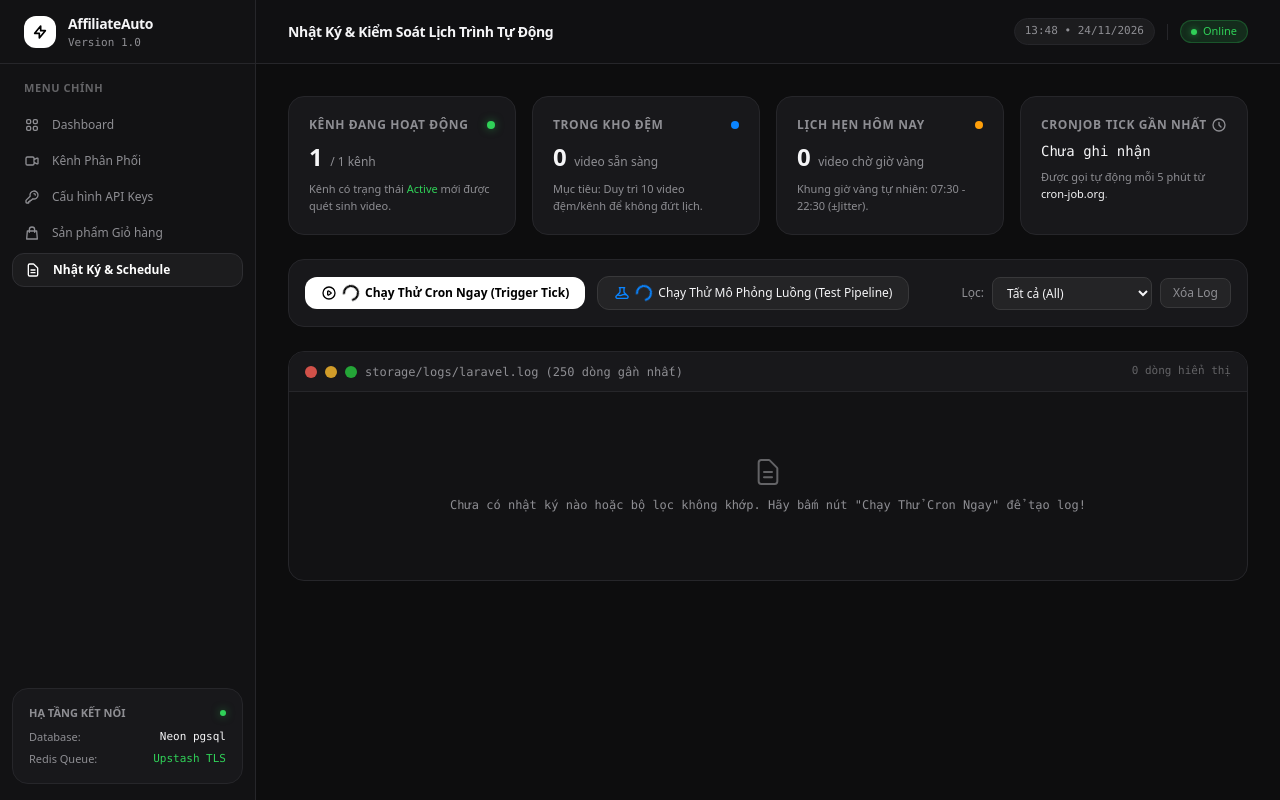
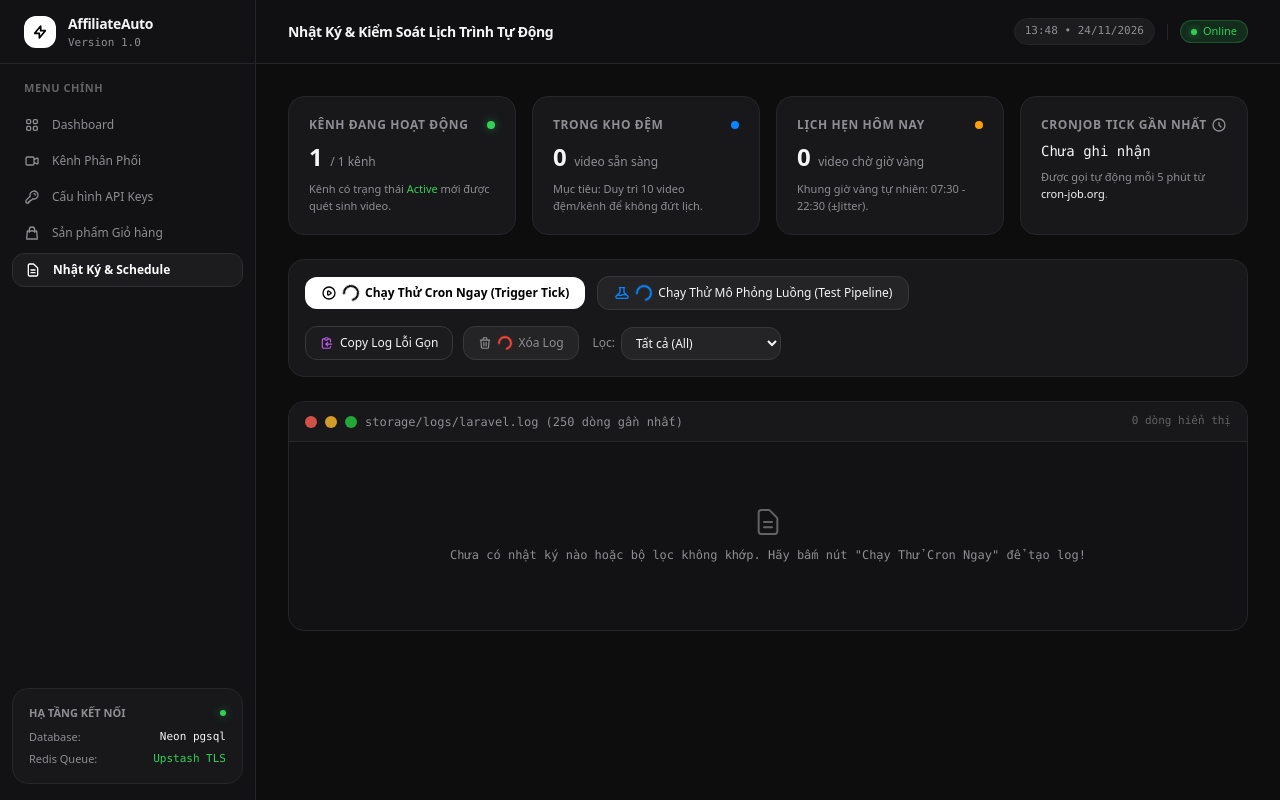
Before and after one commit to DuyThai963/affiliateauto, a Laravel app: page /system-logs in a window 1280 px wide. Run offline with Laravel 12, Linux system fonts and the light colour scheme; tables that the repository leaves empty hold one stand-in row (values such as "Sample post"); some libraries are stand-ins or nearby versions.

Commit message:
thai-fix: resolve postgresql ssl client certificate permission for www-data worker and add clean error copy plus log clear tools

```diff
--- a/app/Livewire/Logs/SystemLogViewer.php
+++ b/app/Livewire/Logs/SystemLogViewer.php
@@ -95,9 +95,71 @@ class SystemLogViewer extends Component
     {
         $logPath = storage_path('logs/laravel.log');
         if (File::exists($logPath)) {
-            File::put($logPath, '[' . Carbon::now()->toDateTimeString() . "] local.INFO: --- NHẬT KÝ HỆ THỐNG ĐÃ ĐƯỢC LÀM SẠCH BỞI QUẢN TRỊ VIÊN ---\n");
+            File::put($logPath, '[' . Carbon::now()->toDateTimeString() . "] production.INFO: --- NHẬT KÝ ĐÃ ĐƯỢC XÓA SẠCH VÀ LÀM MỚI HOÀN TOÀN ---\n");
         }
-        $this->lastTickMessage = '🗑 Đã xóa sạch nhật ký hệ thống.';
+        $this->lastTickMessage = '🗑 Đã xóa sạch toàn bộ log cũ! Sẵn sàng ghi nhận chu trình mới.';
+    }
+
+    public function getCleanErrors(): string
+    {
+        $logPath = storage_path('logs/laravel.log');
+        if (!File::exists($logPath)) {
+            return 'Chưa có tệp nhật ký nào được ghi nhận.';
+        }
+
+        $rawContent = (string) File::get($logPath);
+        $lines = explode("\n", $rawContent);
+
+        $filteredLines = [];
+
+        foreach ($lines as $line) {
+            $trimmed = trim($line);
+            if ($trimmed === '') {
+                continue;
+            }
+
+            // 1. Loại bỏ các dòng stack trace dư thừa dạng "#37 {main}", "#36 /var/www/vendor/..."
+            if (preg_match('/^\s*(#[0-9]+|\{main\}|INFO$|ERR$|DEBUG$|WARN$|\"\}|\"|\[stacktrace\])/i', $trimmed)) {
+                continue;
+            }
+
+            // 2. Loại bỏ các đường dẫn vendor nội bộ nếu không chứa exception thực tế
+            if (str_contains($trimmed, '/vendor/') && !str_contains($trimmed, 'Exception') && !str_contains($trimmed, 'Error') && !str_contains($trimmed, 'Permission denied')) {
+                continue;
+            }
+
+            // 3. Giữ lại những dòng thực sự quan trọng: Lỗi, Cảnh báo, Exception, Trạng thái luồng
+            if (
+                str_contains($trimmed, '.ERROR:') ||
+                str_contains($trimmed, '.CRITICAL:') ||
+                str_contains($trimmed, '.EMERGENCY:') ||
+                str_contains($trimmed, '.ALERT:') ||
+                str_contains($trimmed, '.WARNING:') ||
+                str_contains($trimmed, 'Exception') ||
+                str_contains($trimmed, 'PDOException') ||
+                str_contains($trimmed, 'Error') ||
+                str_contains($trimmed, 'SQLSTATE') ||
+                str_contains($trimmed, 'Permission denied') ||
+                str_contains($trimmed, 'connection to server') ||
+                str_contains($trimmed, 'failed') ||
+                str_contains($trimmed, 'FAIL') ||
+                str_contains($trimmed, '[previous exception]') ||
+                str_contains($trimmed, 'SystemLogViewer:') ||
+                str_contains($trimmed, '[INIT]') ||
+                str_contains($trimmed, '[MANUAL TRIGGER')
+            ) {
+                $filteredLines[] = $trimmed;
+            }
+        }
+
+        if (empty($filteredLines)) {
+            return "✅ Tuyệt vời! Hệ thống không ghi nhận bất kỳ lỗi nào trong log.";
+        }
+
+        // Lấy 40 dòng lỗi và sự kiện gần nhất để gửi trợ lý
+        $recentErrors = array_slice($filteredLines, -40);
+
+        return implode("\n", $recentErrors);
     }
 
     public function render()
--- a/resources/views/livewire/logs/system-log-viewer.blade.php
+++ b/resources/views/livewire/logs/system-log-viewer.blade.php
@@ -83,9 +83,10 @@
         </div>
     @endif
 
-    <!-- Action Toolbar (Điều khiển kiểm thử) -->
+    <!-- Action Toolbar (Điều khiển kiểm thử & Tiện ích Log) -->
     <div class="p-4 rounded-2xl bg-[#18181B] border border-[#26262A] shadow-apple-card flex flex-wrap items-center justify-between gap-4">
-        <div class="flex items-center space-x-3">
+        <!-- Nhóm nút kích hoạt kiểm thử -->
+        <div class="flex flex-wrap items-center gap-3">
             <!-- Nút 1: Kích hoạt Cron Tick thủ công -->
             <button
                 type="button"
@@ -115,24 +116,98 @@
             </button>
         </div>
 
-        <div class="flex items-center space-x-2">
-            <!-- Bộ lọc mức log -->
-            <span class="text-xs text-[#8E8E93]">Lọc:</span>
-            <select wire:model.live="filterLevel" class="px-2.5 py-1.5 rounded-lg bg-[#242426] border border-[#38383A] text-xs text-[#F5F5F7] focus:outline-none focus:border-[#0A84FF]">
-                <option value="ALL">Tất cả (All)</option>
-                <option value="CRON">Chỉ tác vụ Cron</option>
-                <option value="ERROR">Chỉ báo lỗi (Errors)</option>
-                <option value="WARNING">Cảnh báo (Warnings)</option>
-            </select>
+        <!-- Nhóm công cụ Log: Copy gọn, Xóa log, Lọc -->
+        <div class="flex flex-wrap items-center gap-2.5">
+            <!-- Nút 3: Sao chép riêng lỗi gọn gàng (Không dính stack trace rác #37 {main}) -->
+            <div x-data="{
+                copied: false,
+                loading: false,
+                async copyErrors() {
+                    this.loading = true;
+                    try {
+                        const cleanText = await $wire.getCleanErrors();
+                        if (navigator.clipboard && navigator.clipboard.writeText) {
+                            await navigator.clipboard.writeText(cleanText);
+                        } else {
+                            const textArea = document.createElement('textarea');
+                            textArea.value = cleanText;
+                            document.body.appendChild(textArea);
+                            textArea.select();
+                            document.execCommand('copy');
+                            document.body.removeChild(textArea);
+                        }
+                        this.copied = true;
+                        setTimeout(() => { this.copied = false; }, 3000);
+                    } catch (error) {
+                        console.error('Không thể copy:', error);
+                    } finally {
+                        this.loading = false;
+                    }
+                }
+            }">
+                <button
+                    type="button"
+                    @click="copyErrors"
+                    :disabled="loading"
+                    title="Trích xuất chỉ các dòng báo lỗi thực sự (loại bỏ sạch stack trace #37 {main}) để gửi cho trợ lý"
+                    class="inline-flex items-center px-3.5 py-2 rounded-xl text-xs font-medium transition-all active:scale-[0.98] border shadow-apple-btn"
+                    :class="copied ? 'bg-[#30D158]/20 border-[#30D158]/50 text-[#30D158]' : 'bg-[#1C1C1E] hover:bg-[#2C2C2E] text-[#F5F5F7] border-[#38383A]'">
 
-            <!-- Nút Xóa Log -->
+                    <template x-if="!copied && !loading">
+                        <span class="inline-flex items-center">
+                            <svg class="w-3.5 h-3.5 mr-1.5 text-[#BF5AF2]" fill="none" stroke="currentColor" viewBox="0 0 24 24">
+                                <path stroke-linecap="round" stroke-linejoin="round" stroke-width="2" d="M8 5H6a2 2 0 00-2 2v12a2 2 0 002 2h10a2 2 0 002-2v-1M8 5a2 2 0 002 2h2a2 2 0 002-2M8 5a2 2 0 012-2h2a2 2 0 012 2m0 0h2a2 2 0 012 2v3m2 4H10m0 0l3-3m-3 3l3 3"/>
+                            </svg>
+                            <span>Copy Log Lỗi Gọn</span>
+                        </span>
+                    </template>
+
+                    <template x-if="loading">
+                        <span class="inline-flex items-center text-[#8E8E93]">
+                            <svg class="animate-spin -ml-0.5 mr-1.5 h-3.5 w-3.5 text-[#F5F5F7]" fill="none" viewBox="0 0 24 24">
+                                <circle class="opacity-25" cx="12" cy="12" r="10" stroke="currentColor" stroke-width="4"></circle>
+                                <path class="opacity-75" fill="currentColor" d="M4 12a8 8 0 018-8v8H4z"></path>
+                            </svg>
+                            <span>Đang trích xuất...</span>
+                        </span>
+                    </template>
+
+                    <template x-if="copied">
+                        <span class="inline-flex items-center text-[#30D158]">
+                            <svg class="w-3.5 h-3.5 mr-1.5 text-[#30D158]" fill="none" stroke="currentColor" viewBox="0 0 24 24">
+                                <path stroke-linecap="round" stroke-linejoin="round" stroke-width="2" d="M5 13l4 4L19 7"/>
+                            </svg>
+                            <span>✓ Đã Copy Lỗi Gọn!</span>
+                        </span>
+                    </template>
+                </button>
+            </div>
+
+            <!-- Nút 4: Xóa Log Sạch Sẽ -->
             <button
                 type="button"
-                wire:confirm="Bạn có chắc chắn muốn làm sạch toàn bộ file log hiện tại?"
+                wire:confirm="Bạn có chắc chắn muốn làm sạch toàn bộ file nhật ký laravel.log hiện tại?"
                 wire:click="clearLogs"
-                class="px-3 py-1.5 rounded-lg bg-[#242426] hover:bg-[#FF453A]/20 hover:text-[#FF453A] text-[#8E8E93] border border-[#38383A] text-xs font-medium transition-colors">
-                Xóa Log
+                wire:loading.attr="disabled"
+                title="Làm sạch toàn bộ file nhật ký hệ thống"
+                class="inline-flex items-center px-3.5 py-2 rounded-xl bg-[#242426] hover:bg-[#FF453A]/20 hover:text-[#FF453A] hover:border-[#FF453A]/40 text-[#8E8E93] border border-[#38383A] text-xs font-medium transition-all active:scale-[0.98]">
+                <svg wire:loading.remove wire:target="clearLogs" class="w-3.5 h-3.5 mr-1.5" fill="none" stroke="currentColor" viewBox="0 0 24 24">
+                    <path stroke-linecap="round" stroke-linejoin="round" stroke-width="2" d="M19 7l-.867 12.142A2 2 0 0116.138 21H7.862a2 2 0 01-1.995-1.858L5 7m5 4v6m4-6v6m1-10V4a1 1 0 00-1-1h-4a1 1 0 00-1 1v3M4 7h16"/>
+                </svg>
+                <span wire:loading wire:target="clearLogs" class="inline-block w-3.5 h-3.5 mr-1.5 border-2 border-[#FF453A] border-t-transparent rounded-full animate-spin"></span>
+                <span>Xóa Log</span>
             </button>
+
+            <!-- Bộ lọc mức log -->
+            <div class="flex items-center space-x-1.5 pl-1">
+                <span class="text-xs text-[#8E8E93]">Lọc:</span>
+                <select wire:model.live="filterLevel" class="px-2.5 py-1.5 rounded-xl bg-[#242426] border border-[#38383A] text-xs text-[#F5F5F7] focus:outline-none focus:border-[#0A84FF]">
+                    <option value="ALL">Tất cả (All)</option>
+                    <option value="CRON">Chỉ tác vụ Cron</option>
+                    <option value="ERROR">Chỉ báo lỗi (Errors)</option>
+                    <option value="WARNING">Cảnh báo (Warnings)</option>
+                </select>
+            </div>
         </div>
     </div>
 
```
Also changed, not shown: tests/Feature/Sprint7CloudDeployTest.php (+35 -0 lines), 5 other files.
